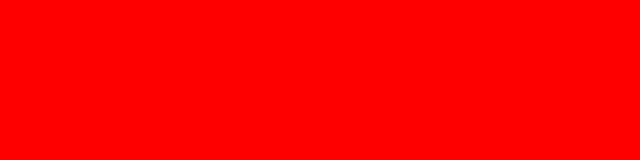
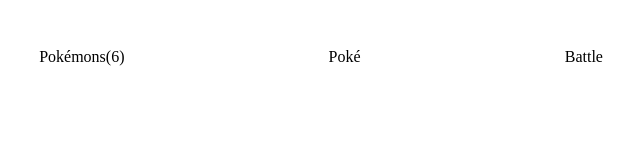
Before and after one commit to TSHEPO-CLOUD/capstone-my-spaceship, a website built with webpack: page src/index.html in a window 1280 px wide. Shown: the whole page, without its empty margins (421-1061 px from the left). Built offline with nearby package versions, Linux system fonts and the light colour scheme.

Commit message:
Add header to index.html

```diff
--- a/src/index.html
+++ b/src/index.html
@@ -4,7 +4,14 @@
     <meta charset="UTF-8" />
     <meta http-equiv="X-UA-Compatible" content="IE=edge" />
     <meta name="viewport" content="width=device-width, initial-scale=1.0" />
-    <title>My space ship</title>
+    <title>Pokémon</title>
   </head>
-  <body></body>
+  <body>
+    <header>
+      <i></i>
+      <p class="dishes">Pokémons(6)</p>
+      <p>Poké</p>
+      <p>Battle</p>
+    </header>
+  </body>
 </html>
--- a/src/style.css
+++ b/src/style.css
@@ -1,3 +1,29 @@
-body {
-  background-color: red;
+/*
+    ==============================================
+                ****** RESET *****
+    ==============================================
+*/
+* {
+  margin: 0;
+  padding: 0;
+  box-sizing: border-box;
 }
+
+ul {
+  list-style: none;
+}
+
+/*
+    ==============================================
+                ****** Global *****
+    ==============================================
+*/
+
+header {
+  width: 60%;
+  margin-left: auto;
+  margin-right: auto;
+  margin-top: 3rem;
+  display: flex;
+  justify-content: space-between;
+}
--- a/webpack.config.js
+++ b/webpack.config.js
@@ -2,7 +2,9 @@ const path = require("path");
 const HtmlWebpackPlugin = require("html-webpack-plugin");
 
 module.exports = {
+  mode: "development",
   entry: "./src/index.js",
+  devtool: "inline-source-map",
   plugins: [
     new HtmlWebpackPlugin({
       template: "./src/index.html",
```
Also changed, not shown: dist/index.html, dist/main.js.LICENSE.txt (deleted), 1 other file.
